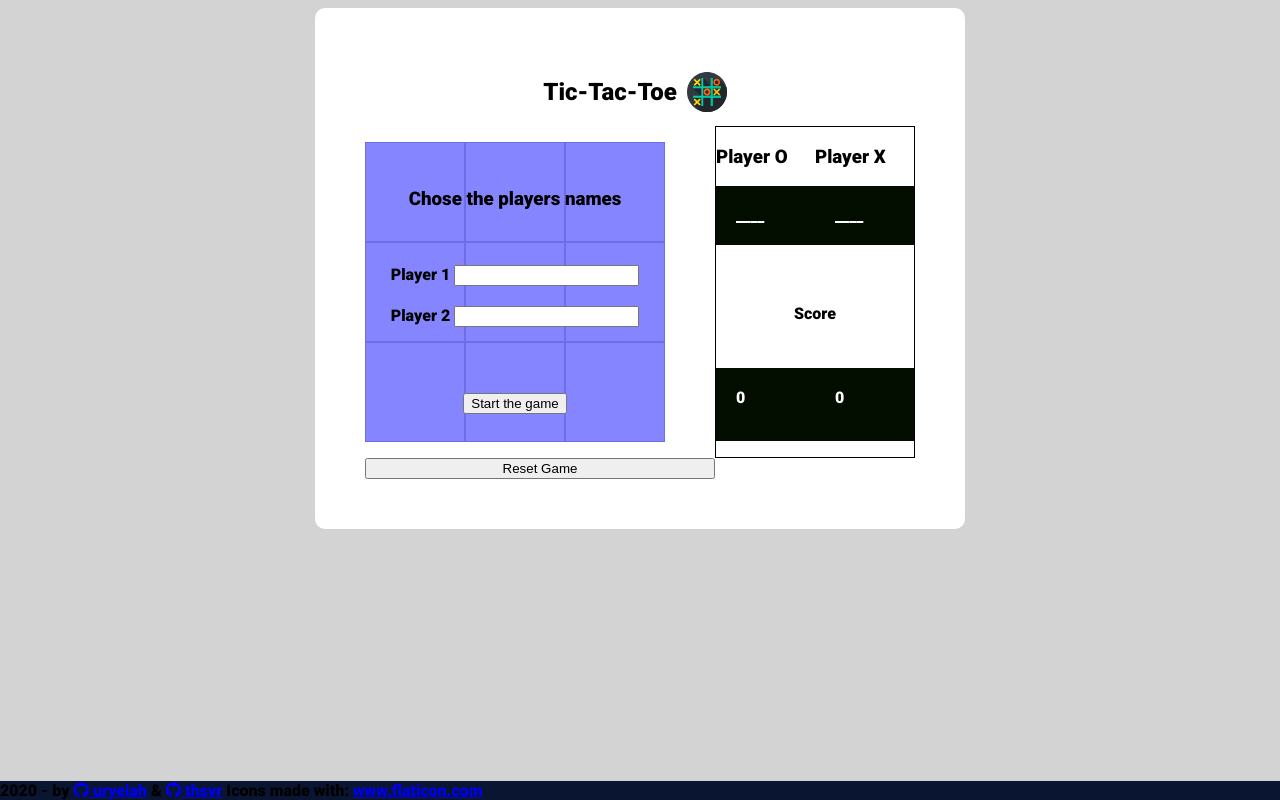
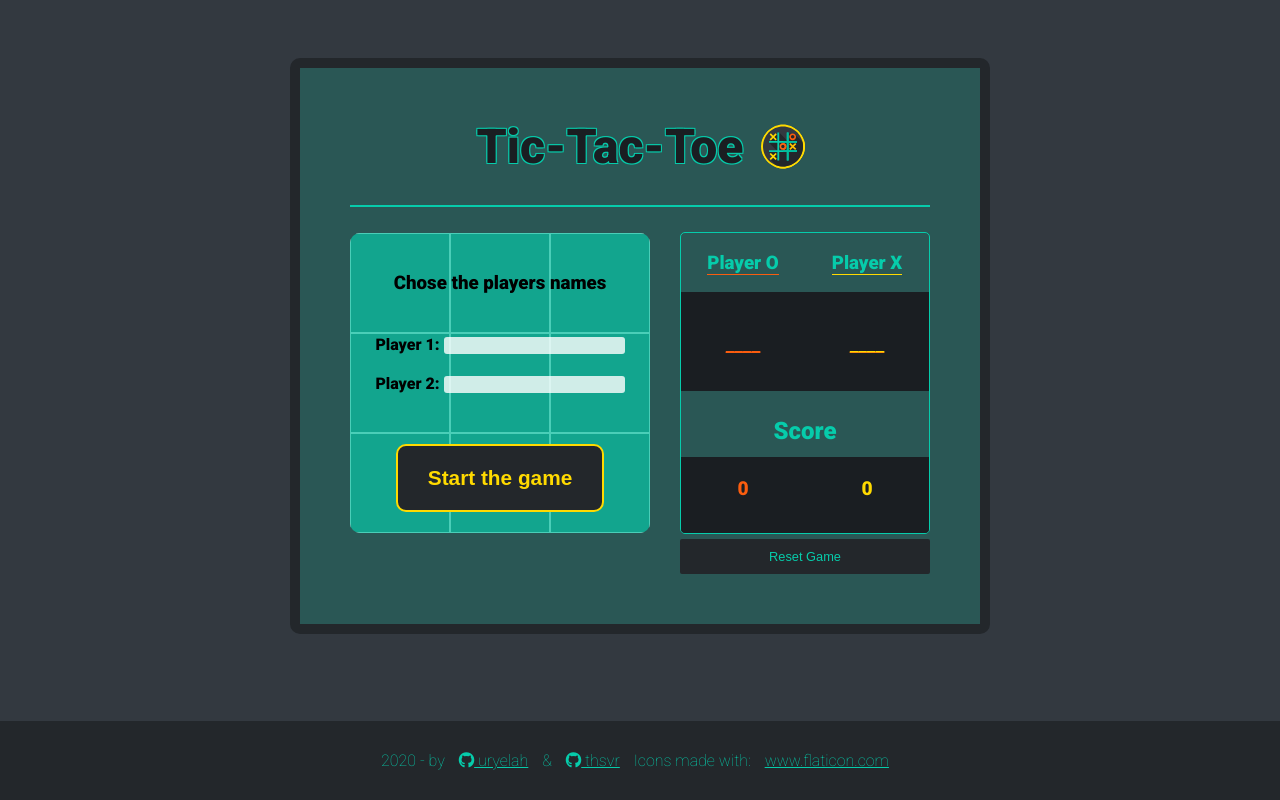
Before and after one commit to thsvr/Microverse-602-TicTacToe, a website: page index.html in a window 1280 px wide. Drawn offline with Linux system fonts and the light colour scheme.

Commit message:
Style board

```diff
--- a/index.html
+++ b/index.html
@@ -19,38 +19,38 @@
   </header>
   <div id='players-display'>
     <div>
-      <h3>Player O</h3>
-      <p class='name'>____</p>
+      <h3><span class='name-a'>Player O</span></h3>
+      <p class='name name-a'>____</p>
     </div>
     <div>
-      <h3>Player X</h3>
-      <p class='name'>____</p>
+      <h3><span class='name-b'>Player X</span></h3>
+      <p class='name name-b'>____</p>
     </div>
     <div id='scores'>
       <p class="score"><strong>Score</strong></p>
-      <p class="player-score">0</p>
-      <p class="player-score">0</p>
+      <p class="player-score score-a">0</p>
+      <p class="player-score score-b">0</p>
     </div>
   </div>
   <div class='game-board'>
     <ul>
       <li class='play-again hidden'>
-        <button type="button" onclick="playAgain()"> Play again</button>
+        <button class="tic-btn" type="button" onclick="playAgain()"> Play again</button>
       </li>
       <li class='start-game'>
         <form onsubmit="return false">
           <h3>Chose the players names</h3>
           <div class='player-inputs'>
             <label>
-              Player 1
+              Player 1:
               <input name='player1' type="text" required>
             </label>
             <label>
-              Player 2
+              Player 2:
               <input name='player2' type="text" required>
             </label>
           </div>
-          <button type="submit" onclick="startGame(this)"> Start the game</button>
+          <button class="tic-btn" type="submit" onclick="startGame(this)"> Start the game</button>
         </form onsubmit="startGame(this)">
       </li class='play-again hidden'>
       <li class="cell" id="0"></li>
@@ -64,7 +64,7 @@
       <li class="cell" id="8"></li>
     </ul>
   </div>
-  <button type="button" onclick="resetGame()"> Reset Game</button>
+  <button class="tic-btn reset-btn" type="button" onclick="resetGame()"> Reset Game</button>
 
   </section>
   <footer class="footer">
@@ -73,7 +73,7 @@
       <a href='https://github.com/thsvr'><i class="fab fa-github"></i>
         thsvr</a>
         Icons made with:
-      <a href="https://www.flaticon.com/" title="Flaticon"> www.flaticon.com</a>
+      <a href="https://www.flaticon.com/" title="Flaticon">www.flaticon.com</a>
   </footer>
   <script src="public/js/index.js"></script>
   <script src="public/js/logic.js"></script>
--- a/public/css/style.css
+++ b/public/css/style.css
@@ -1,32 +1,55 @@
 @import url('https://fonts.googleapis.com/css?family=Roboto:100,400,900&display=swap');
 
 body {
-  background-color: lightgray;
+  --orange: #fa5d0f;
+  --yellow: #ffda00;
+  --teal: #06ccab;
+  --white: #fff;
+  --clear-teal: #06ccabaa;
+  --cristal-teal: #06ccab33;
+  --dark-teal: #333940;
+  --darker-teal: #23272b;
+  --darkest-teal: #1a1e22;
+  background-color: var(--dark-teal);
   display: flex;
   justify-content: center;
   font-family: 'Roboto', sans-serif;
   font-weight: 900;
+  padding-top: 50px;
 }
 
 .game {
-  background: #fff;
+  background: var(--cristal-teal);
+  border: 10px solid var(--darker-teal);
   box-sizing: border-box;
   padding: 50px;
   border-radius: 10px;
   display: grid;
-  grid-template-columns: 1fr 200px;
-  margin-bottom: 50px;
+  grid-template-columns: 1fr minMax(200px, 250px);
+  row-gap: 10px;
+  margin-bottom: 30px;
 }
 
 header {
   grid-column: 1/-1;
   display: flex;
   justify-content: center;
+  font-size: 2rem;
+  color: var(--darkest-teal);
+  text-shadow: 1px 1px 0 var(--teal), -1px -1px 0 var(--teal), -1px 1px 0 var(--teal), 1px -1px 0 var(--teal);
+  border-bottom: 2px solid var(--teal);
+}
+
+header h1 {
+  margin: 0;
+  margin-bottom: 30px;
 }
 
 .logo {
   width: 40px;
-  margin: 10px;
+  margin-left: 20px;
+  margin-bottom: 30px;
+  filter: drop-shadow(1px 1px 0 var(--yellow)) drop-shadow(-1px -1px 0 var(--yellow)) drop-shadow(-1px 1px 0 var(--yellow)) drop-shadow(1px -1px 0 var(--yellow))
 }
 
 .cell {
@@ -44,7 +67,7 @@ header {
 .game-board {
   grid-column: 1;
   grid-row: 2;
-  margin-right: 50px;
+  margin-right: 30px;
 }
 
 .player-inputs {
@@ -66,6 +89,8 @@ header {
   width: 300px;
   padding-left: 0;
   box-sizing: border-box;
+  border-radius: 10px;
+  overflow: hidden;
 }
 
 .play-again, .start-game {
@@ -76,7 +101,7 @@ header {
   width: 100%;
   height: 100%;
   position: absolute;
-    background-color:rgba(0, 0, 255, 0.479);
+  background-color:var(--clear-teal);
   top: 0;
   left: 0;
 }
@@ -93,15 +118,20 @@ header {
 #players-display {
   display: grid;
   grid-template-columns: repeat(2, 1fr);
-    border: 1px solid #000;
+  border: 1px solid var(--teal);
+  border-radius: 5px;
+  height: 300px;
+  margin-top: 15px;
+  overflow: hidden;
+  color: var(--teal);
 }
 
-.name {
-    background-color: rgb(3, 14, 0);
-    color: #fff;
-    box-sizing: border-box;
-    padding: 20px;
-    font-weight: 900;
+#players-display div {
+  text-align: center;
+}
+
+#players-display p {
+  margin: 0;
 }
 
 #scores {
@@ -114,15 +144,61 @@ header {
 .score {
   justify-self: center;
   grid-column: 1/-1;
+  font-size: 1.5rem;
+}
+
+.name {
+  background-color: var(--darkest-teal);
+  color: #fff;
+  box-sizing: border-box;
+  padding: 20px;
+  padding-bottom: 35px;
+  font-weight: 900;
+  color: var(--orange);
+  height: 99px;
+  font-size: 1.2rem;
+  font-weight: 400;
+  display: flex;
+  justify-content: center;
+  align-items: flex-end;
+  text-decoration: underline var(--orange);
+}
+
+.name-a {
+  color: var(--orange);
+}
+
+span.name-a {
+  color: inherit;
+  border-bottom: 1px solid var(--orange);
+}
+
+.name-b {
+  color: var(--yellow);
+}
+
+span.name-b {
+  color: inherit;
+  border-bottom: 1px solid var(--yellow);
 }
 
 .player-score {
-    background-color: rgb(3, 14, 0);
+  background-color: var(--darkest-teal);
   color: #fff;
   justify-self: center;
   box-sizing: border-box;
   padding: 20px;
   width: 100%;
+  text-align: center;
+  font-size: 1.2rem;
+}
+
+.score-a {
+  color: var(--orange);
+}
+
+.score-b {
+  color: var(--yellow);
 }
 
 .hidden {
@@ -131,8 +207,66 @@ header {
 
 .footer {
   width: 100%;
+  box-sizing: border-box;
+  padding: 30px;
   position: fixed;
   bottom: 0;
   left: 0;
-  background-color: #0a1531;
+  background-color: var(--darker-teal);
+  color: #06ccab;
+  font-weight: 100;
+  text-align: center;
 }
+
+.footer a {
+  color: #06ccab;
+  margin: 0 10px;
+}
+
+.tic-btn {
+  box-sizing: border-box;
+  padding: 20px 30px;
+  border: none;
+  box-shadow: none;
+  background: var(--darker-teal) !important;
+  border: 2px solid var(--yellow);
+  border-radius: 10px;
+  color: var(--yellow);
+  cursor: pointer;
+  transition: 0.3s ease-in;
+  font-weight: 900;
+  font-size: 1.3rem;
+}
+
+.tic-btn:hover {
+  box-shadow: inset 0 0 0 50px var(--yellow);
+  color: var(--darkest-0teal);
+}
+
+.reset-btn {
+  font-size: 0.8rem;
+  padding: 10px 20px;
+  color: var(--teal);
+  border: none;
+  border-color: transparent;
+  grid-column: 2;
+  font-weight: 400;
+  margin-top: -20px;
+  border-radius: 2px;
+}
+
+.reset-btn:hover {
+  box-shadow: inset 0 0 0 50px var(--orange);
+}
+
+a:hover {
+  transition: 0.3s ease-in;
+  color: var(--yellow);
+}
+
+input {
+  border-radius: 3px;
+  border: none;
+  background-color: #ffffffcc;
+  box-sizing: border-box;
+}
```
Lines whose indentation alone changed are shown as unchanged.
